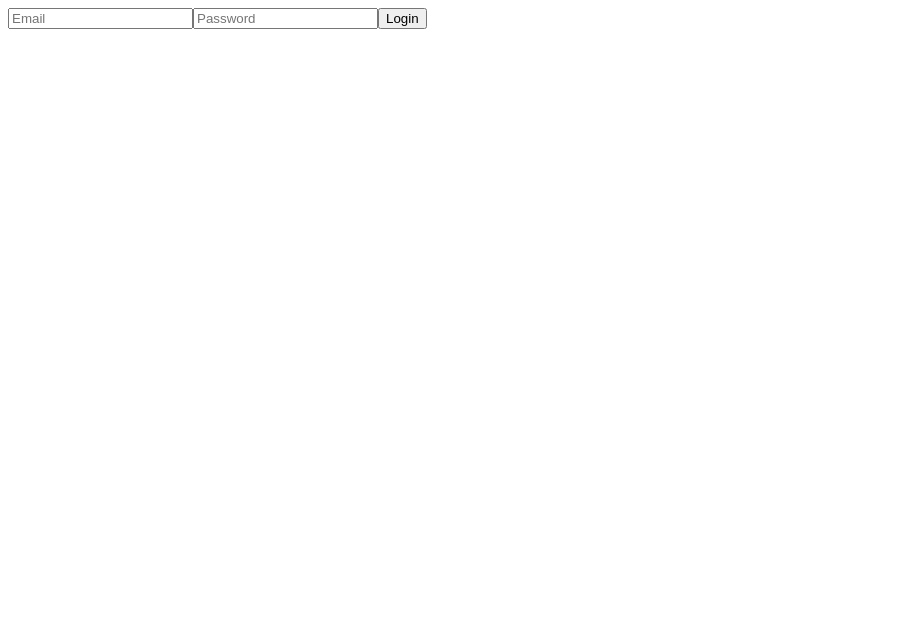
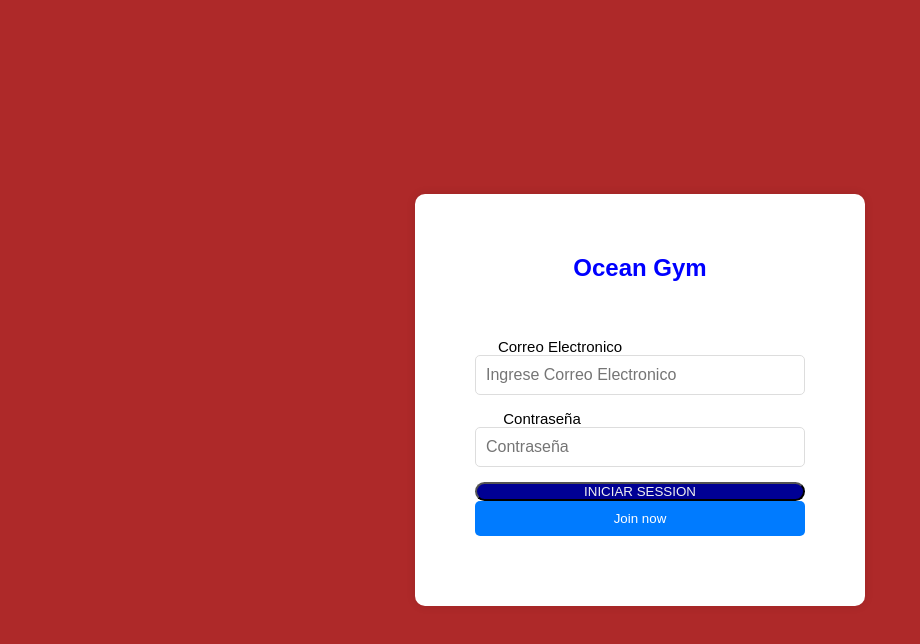
Before and after one commit to Christian-Jordy05/Ocean_Gym_System, a React (Vite) app in the folder OCean_gym_react/: page /login in a window 1280 px wide. Shown: the top 644 px of the page, without its empty margins (0-920 px from the left). Built offline with nearby package versions, Linux system fonts and the light colour scheme.

Commit message:
Se realizo la conexion de la base con el login y con su respectiva validacion

```diff
--- a/OCean_gym_react/src/App.jsx
+++ b/OCean_gym_react/src/App.jsx
@@ -1,43 +1,12 @@
-import React, { useState } from 'react';
-import axios from 'axios';
+import React from 'react'
+import Login from './pages/Login'
 
-const Login = () => {
-    const [email, setEmail] = useState('');
-    const [password, setPassword] = useState('');
+function App() {
+  return (
+    <>
+    <Login/>
+    </>
+  )
+}
 
-    const handleSubmit = async (e) => {
-        e.preventDefault();
-        try {
-            const response = await axios.post('http://localhost:8000/api/login/', {
-                email,
-                password,
-            });
-            console.log('Login successful:', response.data);
-            // Aquí puedes manejar el estado del usuario, redireccionar, etc.
-        } catch (error) {
-            console.error('Error logging in:', error.response.data);
-        }
-    };
-
-    return (
-        <form onSubmit={handleSubmit}>
-            <input
-                type="email"
-                value={email}
-                onChange={(e) => setEmail(e.target.value)}
-                placeholder="Email"
-                required
-            />
-            <input
-                type="password"
-                value={password}
-                onChange={(e) => setPassword(e.target.value)}
-                placeholder="Password"
-                required
-            />
-            <button type="submit">Login</button>
-        </form>
-    );
-};
-
-export default Login;
+export default App
--- /dev/null
+++ b/OCean_gym_react/src/componente/Login/Loginfor.jsx
@@ -0,0 +1,52 @@
+import './stylelogin.css'
+// import Swal from 'sweetalert2';
+import { GetDataUsers } from '../../services/server';
+import { useState } from 'react';
+
+function Loginfor() {
+  const [Email,SetName] = useState("");
+  const [Password,SetPass] = useState("");
+  // const navegar = useNavigate("");
+
+  // const ref = useRef("")
+
+  const Login = async (e) => {
+    e.preventDefault();
+
+    if (Email.trim() === "" || Password.trim() === "") {
+      alert("Por favor, complete todos los campos.");
+      return;
+    }
+
+    const Get = await GetDataUsers();
+    const user = Get.find(e => Email === e.email && Password === e.password);
+
+    if (user) {
+      alert("usuario existe");
+      // Swal.fire("Bienvenido", "success");
+      // navegar("/home");
+    } else {
+      alert("Usuario o contraseña incorrectos.");
+    }
+  };
+
+
+
+  return (
+    <div className="container">
+      <div className="login-box">
+        <h1 id='titulogym'>Ocean Gym</h1> <br /> <br />
+        <form>
+          <p id='titulocorreo'>Correo Electronico</p>
+          <input type="text" placeholder="Ingrese Correo Electronico" value={Email} onChange={(e) => SetName(e.target.value)}  />
+          <p id='titulocontra'>Contraseña</p>
+          <input type="password" placeholder="Contraseña" value={Password} onChange={(e) => SetPass(e.target.value)}/>
+          <button type="submit" className="btnsession" onClick={Login}>INICIAR SESSION</button>
+          <button type="button" className="btn">Join now</button>
+        </form>
+      </div>
+    </div>
+  );
+}
+
+export default Loginfor;
--- /dev/null
+++ b/OCean_gym_react/src/componente/Login/stylelogin.css
@@ -0,0 +1,84 @@
+* {
+    margin: 0;
+    padding: 0;
+    box-sizing: border-box;
+}
+
+body {
+    font-family: Arial, sans-serif;
+    background-color: #ffffff;
+}
+
+.container {
+    display: flex;
+    justify-content: center;
+    align-items: center;
+    height: 100vh;
+    background-color: #ae2929;
+}
+
+.login-box {
+    background-color: #fff;
+    padding: 60px;
+    border-radius: 10px;
+    box-shadow: 0px 0px 10px rgba(0, 0, 0, 0.1);
+    text-align: center;
+    width: 450px;
+}
+
+h1 {
+    margin-bottom: 20px;
+    font-size: 24px;
+    color: #333;
+}
+
+form {
+    display: flex;
+    flex-direction: column;
+}
+
+input {
+    margin-bottom: 15px;
+    padding: 10px;
+    border: 1px solid #ddd;
+    border-radius: 5px;
+    font-size: 16px;
+}
+
+.btn {
+    background-color: #007bff;
+    color: #ffffff;
+    padding: 10px;
+    border: none;
+    border-radius: 5px;
+    cursor: pointer;
+    margin-bottom: 10px;
+}
+
+.btn:hover {
+    background-color: #004494;
+}
+
+
+#titulogym{
+color: blue;
+
+}
+
+#titulocorreo{
+margin-left: -160px;
+font-size: 15px;
+color: #000000;
+font-family: Arial, Helvetica, sans-serif;
+}
+#titulocontra{
+margin-left: -196px;
+font-size: 15px;
+
+}
+
+.btnsession{
+background-color: #000094;
+border-radius: 30px;
+color: #f0f0f0;
+}
--- /dev/null
+++ b/OCean_gym_react/src/pages/Login.jsx
@@ -0,0 +1,12 @@
+import Loginfor from "../componente/Login/Loginfor"
+
+
+const Login = () => {
+  return (
+    <div>
+      <Loginfor/>
+    </div>
+  )
+}
+
+export default Login
--- /dev/null
+++ b/OCean_gym_react/src/services/server.jsx
@@ -0,0 +1,92 @@
+const url = 'http://localhost:8000/api/client/';
+
+const GetDataUsers = async () => {
+  try {
+    const response = await fetch(url);
+    const data = await response.json();
+    return data // Hay que traer de una vez el nombre del array, PERROS!!!
+  } catch (error) {
+    console.error("Error fetching data:", error);
+  }
+};
+
+//////////////////////////////////////////////////////////////////////////////
+
+const postUsers = async (newUser) => {
+  try {
+    const response = await fetch(url, {
+      method: 'POST',
+      headers: {
+        'Content-Type': 'application/json',  // Asegúrate de este encabezado
+      },
+      body: JSON.stringify({ name: newUser.name, age: newUser.age, mail: newUser.mail, password: newUser.password }),
+    });
+    if (!response.ok) {
+      throw new Error('Error en la solicitud POST');
+    }
+    const data = await response.json();
+    console.log(data);
+  } catch (error) {
+    console.error('ERROR POST:', error);
+  }
+};
+
+
+
+////////////////////////////////////////////////////////////////////////////
+
+
+
+const updateUsers = async (id, updatedToy) => {
+  try {
+    const response = await fetch(url + id + '/', {
+      method: 'PUT',
+      headers: {
+        'Content-Type': 'application/json',
+      },
+      body: JSON.stringify(updatedToy),  // Enviar los datos actualizados
+    });
+
+    if (!response.ok) {
+      throw new Error('Error en la solicitud PUT');
+    }
+
+    const data = await response.json();
+    console.log(data);  // Datos actualizados
+  } catch (error) {
+    console.error('ERROR PUT:', error);
+  }
+};
+
+// Ejemplo de uso
+// updateToy(1, { name: 'New Toy Name', description: 'Updated description' });
+
+
+
+
+////////////////////////////////////////////////////////////////////////////
+
+
+
+const deleteUsers = async (id) => {
+  try {
+    const response = await fetch(url + id + '/', {
+      method: 'DELETE',
+      headers: {
+        'Content-Type': 'application/json',
+      },
+    });
+    if (!response.ok) {
+      throw new Error('Error en la solicitud DELETE');
+    }
+    console.log('User deleted successfully');
+  } catch (error) {
+    console.error('ERROR DELETE:', error);
+  }
+};
+
+// Ejemplo de uso
+// deleteToy(1);  // Elimina el juguete con ID 1
+
+
+export { GetDataUsers, postUsers, updateUsers, deleteUsers }
--- a/package.json
+++ b/package.json
@@ -1,5 +1,6 @@
 {
   "dependencies": {
-    "emailjs-com": "^3.2.0"
+    "emailjs-com": "^3.2.0",
+    "sweetalert2": "^11.14.1"
   }
 }
```
Also changed, not shown: OCean_gym_react/src/Routes/Rutas.jsx (added, +26 -0 lines), 1 other file (tests, documents, lock files or other folders).
